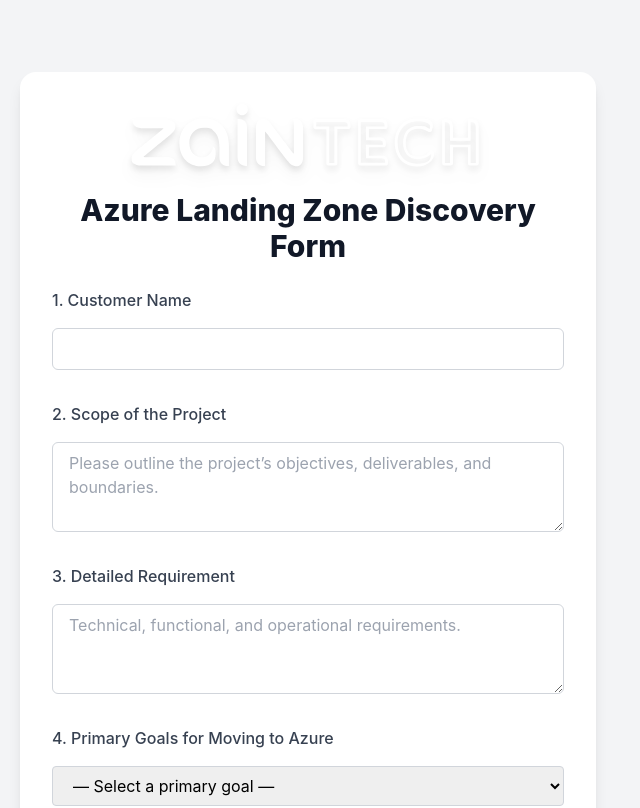
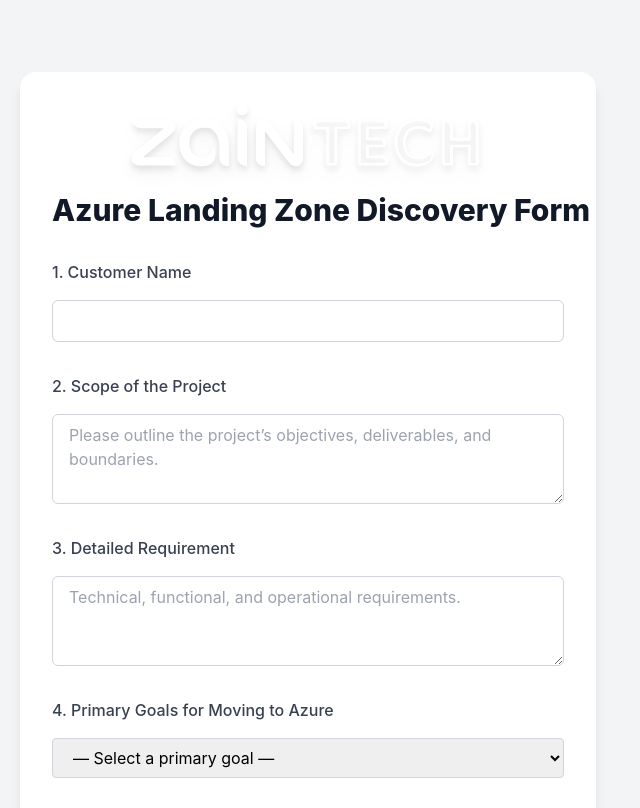
Before and after one commit to sireenhittini/landing_zone, a React (Vite) app in the folder my-survey/: page / in a window 1280 px wide. Shown: the top 808 px of the page, without its empty margins (332-972 px from the left). Built offline with nearby package versions, Linux system fonts and the light colour scheme.

Commit message:
one line fixed title

```diff
--- a/my-survey/src/components/SurveyForm.jsx
+++ b/my-survey/src/components/SurveyForm.jsx
@@ -135,10 +135,11 @@
         />
       </div>
 
-      {/* Title */}
-      <h2 className="text-3xl font-extrabold text-center text-gray-900 mb-6">
-        Azure Landing Zone Discovery Form
-      </h2>
+{/* Title */}
+<h2 className="text-3xl font-extrabold text-center text-gray-900 mb-8 whitespace-nowrap">
+  Azure Landing Zone Discovery Form
+</h2>
+
 
       <div className="space-y-8">
         {/* 1. Customer Name */}
```
